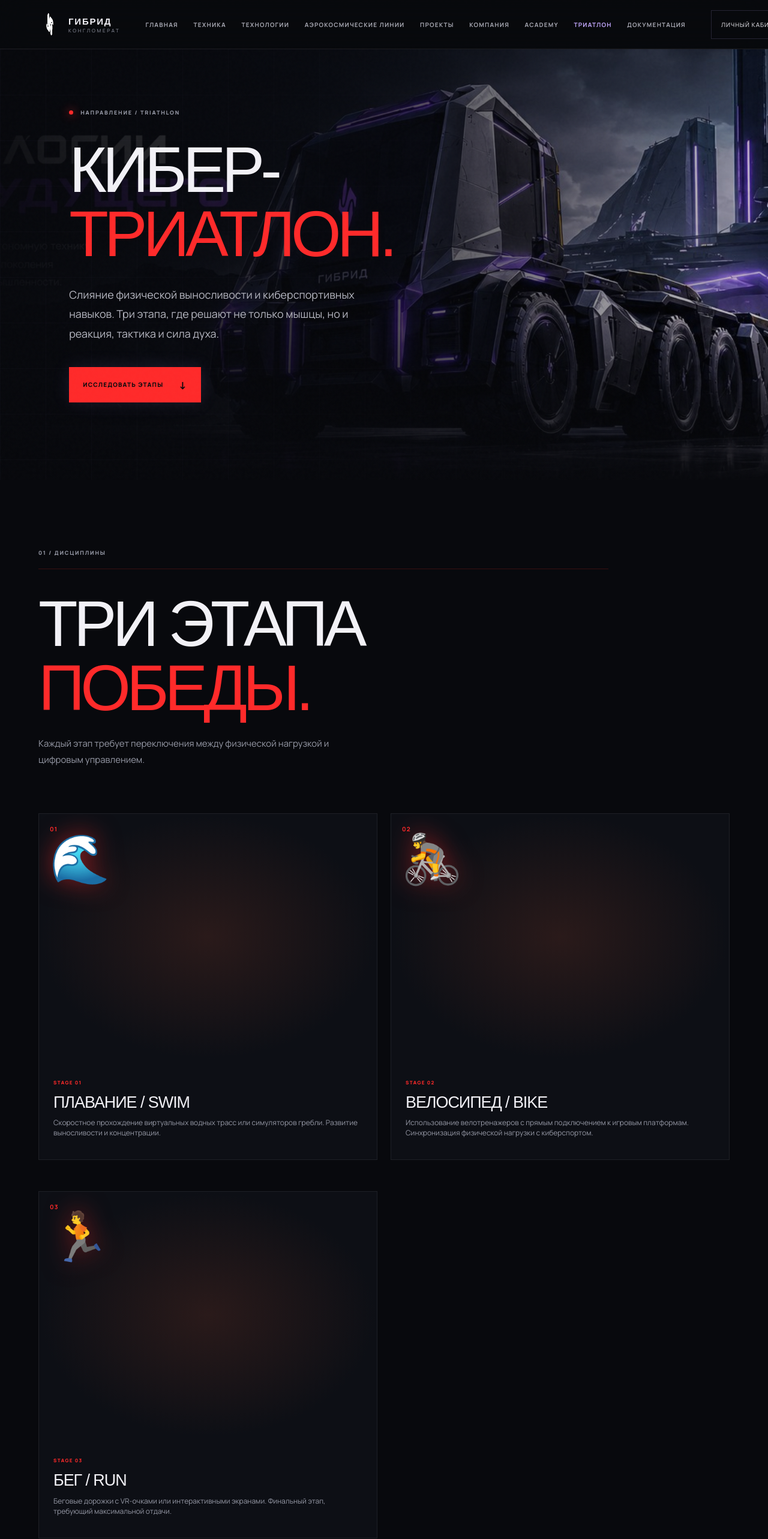
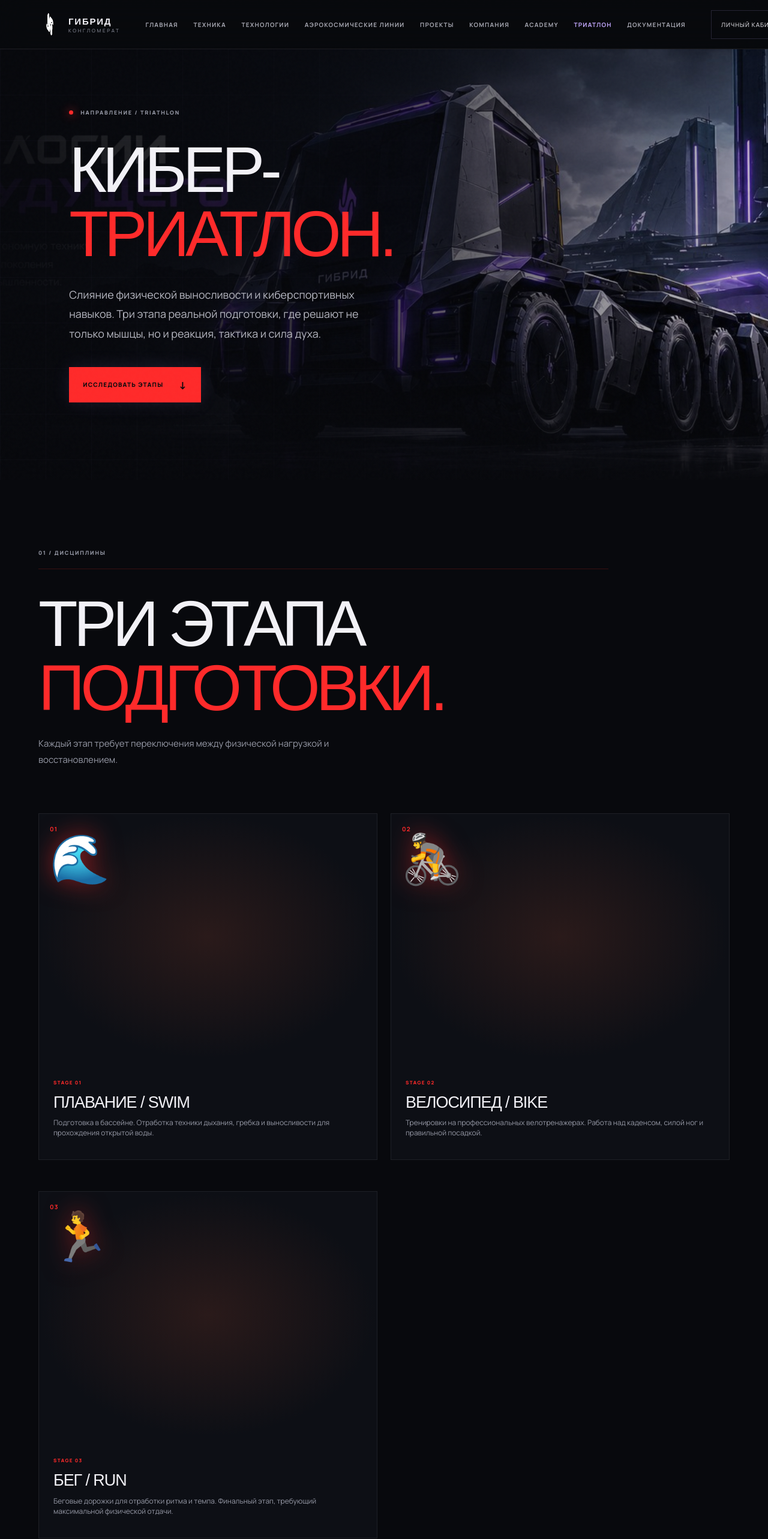
Before and after one commit to hybryd-conglomerate/ecosystem, a React (Vite) app: page /triathlon in a window 1280 px wide. Shown: the top 2566 px of the page at 60% size. Built offline with nearby package versions, Linux system fonts and the light colour scheme; a web font is replaced by a local one.

Commit message:
Update Triathlon.jsx

```diff
--- a/src/pages/Triathlon.jsx
+++ b/src/pages/Triathlon.jsx
@@ -1,5 +1,3 @@
-
-
 
 
 
@@ -10,19 +8,19 @@ const stages = [
   {
     num: '01',
     title: 'ПЛАВАНИЕ / SWIM',
-    desc: 'Скоростное прохождение виртуальных водных трасс или симуляторов гребли. Развитие выносливости и концентрации.',
+    desc: 'Подготовка в бассейне. Отработка техники дыхания, гребка и выносливости для прохождения открытой воды.',
     icon: '🌊'
   },
   {
     num: '02',
     title: 'ВЕЛОСИПЕД / BIKE',
-    desc: 'Использование велотренажеров с прямым подключением к игровым платформам. Синхронизация физической нагрузки с киберспортом.',
+    desc: 'Тренировки на профессиональных велотренажерах. Работа над каденсом, силой ног и правильной посадкой.',
     icon: '🚴'
   },
   {
     num: '03',
     title: 'БЕГ / RUN',
-    desc: 'Беговые дорожки с VR-очками или интерактивными экранами. Финальный этап, требующий максимальной отдачи.',
+    desc: 'Беговые дорожки для отработки ритма и темпа. Финальный этап, требующий максимальной физической отдачи.',
     icon: '🏃'
   }
 ];
@@ -38,7 +36,7 @@ export default function Triathlon() {
           <p className="eyebrow"><span className="status-dot" style={{ background: '#FF2A2A', boxShadow: '0 0 16px #FF2A2A' }} /> НАПРАВЛЕНИЕ / TRIATHLON</p>
           <h1>КИБЕР-<br /><em style={{ color: '#FF2A2A' }}>ТРИАТЛОН.</em></h1>
           <p className="hero-lead">
-            Слияние физической выносливости и киберспортивных навыков. Три этапа, где решают не только мышцы, но и реакция, тактика и сила духа.
+            Слияние физической выносливости и киберспортивных навыков. Три этапа реальной подготовки, где решают не только мышцы, но и реакция, тактика и сила духа.
           </p>
           <div className="hero-actions">
             <a className="button button-primary" href="#stages" style={{ background: '#FF2A2A', borderColor: '#FF2A2A', color: '#08090d' }}>
@@ -52,8 +50,8 @@ export default function Triathlon() {
       <section id="stages" className="section-pad">
         <div className="page-heading" data-reveal>
           <span className="section-kicker" style={{ borderColor: 'rgba(255, 42, 42, 0.2)' }}>01 / ДИСЦИПЛИНЫ</span>
-          <h1>ТРИ ЭТАПА <em style={{ color: '#FF2A2A' }}>ПОБЕДЫ.</em></h1>
-          <p>Каждый этап требует переключения между физической нагрузкой и цифровым управлением.</p>
+          <h1>ТРИ ЭТАПА <em style={{ color: '#FF2A2A' }}>ПОДГОТОВКИ.</em></h1>
+          <p>Каждый этап требует переключения между физической нагрузкой и восстановлением.</p>
         </div>
 
         <div className="catalog-grid">
@@ -79,7 +77,7 @@ export default function Triathlon() {
           <span className="section-kicker">HYBRID / TRIATHLON</span>
           <h2>ГОТОВ <em style={{ color: '#FF2A2A' }}>ПРОВЕРИТЬ СЕБЯ?</em></h2>
           <p style={{ color: 'var(--muted)', marginBottom: '30px', maxWidth: '500px' }}>
-            Запишитесь на пробное прохождение трассы в нашем кибер-отеле. Инструкторы помогут настроить оборудование и проведут инструктаж.
+            Запишитесь на пробную тренировку в нашем кибер-отеле. Инструкторы помогут составить план подготовки и проведут инструктаж по работе с оборудованием.
           </p>
           <a
             href="https://www.xn----8sbbqapnmkqvgnh6m.xn--p1ai/"
```
